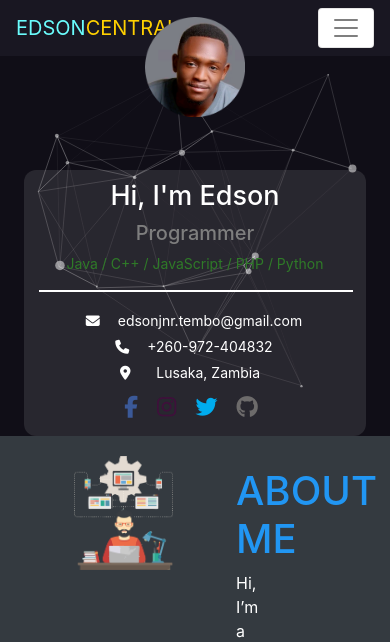
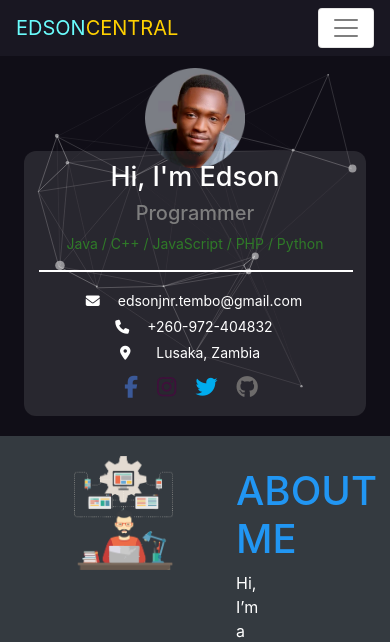
Before and after one commit to Edson-TN/edson-tn.github.io, a PHP site: page / in a window 390 px wide. Shown: the top 642 px of the page. Run offline with PHP 8.4, Linux system fonts and the light colour scheme; some libraries are stand-ins or nearby versions.

Commit message:
Change media query screen resolution from 425px to 728px

```diff
--- a/css/style.css
+++ b/css/style.css
@@ -406,10 +406,16 @@ header nav .nav-link:hover {
     }
     .intro-content {
         position: absolute;
-        padding-top: 10%;
+        padding-top: 5%;
         left: 10%;
         right: 10%;
         text-align: center;
+    }
+    .avatar {
+        width: 100px;
+        margin-left: 0;
+        margin-top: -200%;
+        z-index: 99;
     }
 
     .main-intro-section {
@@ -432,12 +438,7 @@ header nav .nav-link:hover {
     .intro-parag {
         font-size: 14px;
     }
-    .avatar {
-        width: 100px;
-        margin-left: 0;
-        margin-top: -245%;
-        z-index: 99;
-    }
+
     .main-intro-section .intro-content hr {
         width: 50% !important;
         padding-left: 50%;
```
